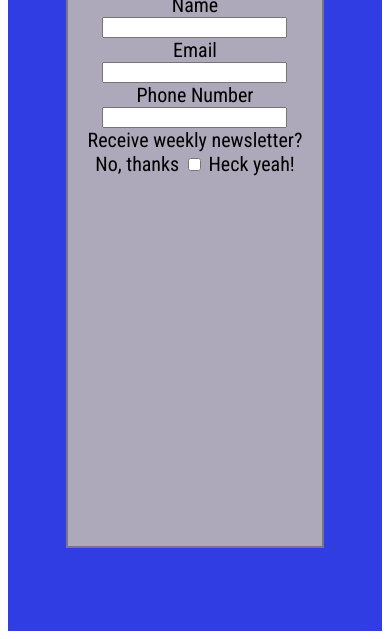
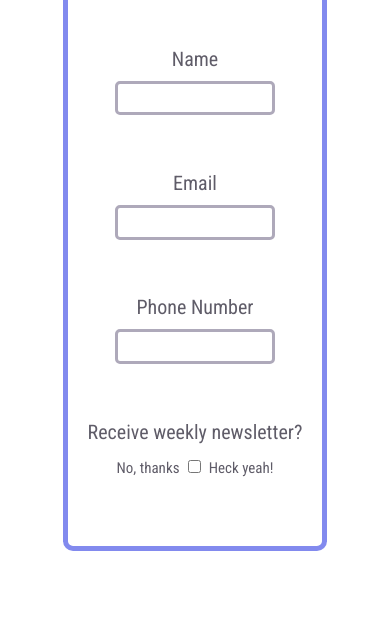
Before and after one commit to STLnick/DailyUI, a website: page 1_sign-up-page/index.html in a window 390 px wide. Shown: the part 221-860 px from the top of the page. Drawn offline with Linux system fonts and the light colour scheme.

Commit message:
:lipstick: Finish basic styling/formatting of elements on mobile

```diff
--- a/1_sign-up-page/style.css
+++ b/1_sign-up-page/style.css
@@ -2,25 +2,47 @@
   --primary-color: #303DE3;
   --secondary-color: #CC0007;
   --tertiary-color: #FF0633;
-  --gray: #797585;
+  --gray: #5f5c68;
   --light-gray: #AEA9BA;
 }
 
 body {
+  color: var(--gray);
   font-family: 'Roboto Condensed', sans-serif;
   font-size: 20px;
 }
 
 .container {
-  background-color: var(--primary-color);
   height: 100vh;
 }
 
 .form-container {
-  background-color: var(--light-gray);
-  border: 2px solid var(--gray);
+  border: 5px solid rgba(48, 61, 227, 0.6);
+  border-radius: 10px;
   height: 75vh;
   padding: 1em;
+}
+
+.input-container {
+  margin-bottom: 1em;
+}
+
+.input-container > label,
+.input-container > span {
+  margin-bottom: 0.5em;
+}
+
+#name,
+#email,
+#phone {
+  border: 3px solid var(--light-gray);
+  border-radius: 5px;
+  height: 2em;
+  width: 80%;
+}
+
+.switch > label {
+  font-size: 0.75em;
 }
 
 /* * Reusable Classes * */
@@ -37,6 +59,10 @@ body {
   justify-content: center;
 }
 
+.flex--justify-around {
+  justify-content: space-around;
+}
+
 .flex--align-center {
   align-items: center;
 }
```
